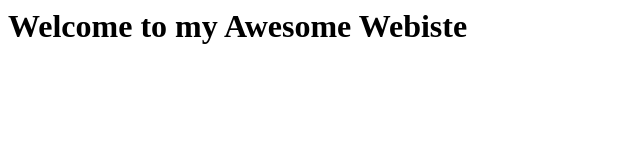
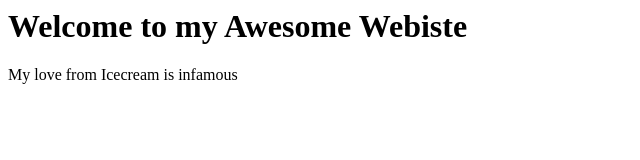
Before and after one commit to vinodkumardangeti/GitHub-GL-Tutorial, a plain HTML site: page index.html in a window 1280 px wide. Shown: the whole page, without its empty margins (0-640 px from the left). Drawn offline with Linux system fonts and the light colour scheme.

Commit message:
Added a p tag to index.html

```diff
--- a/index.html
+++ b/index.html
@@ -1,4 +1,5 @@
 <html>
   <title> This is my Awesome website</title>
   <h1> Welcome to my Awesome Webiste </h1>
+  <p> My love from Icecream is infamous</p>
 </html>
```
